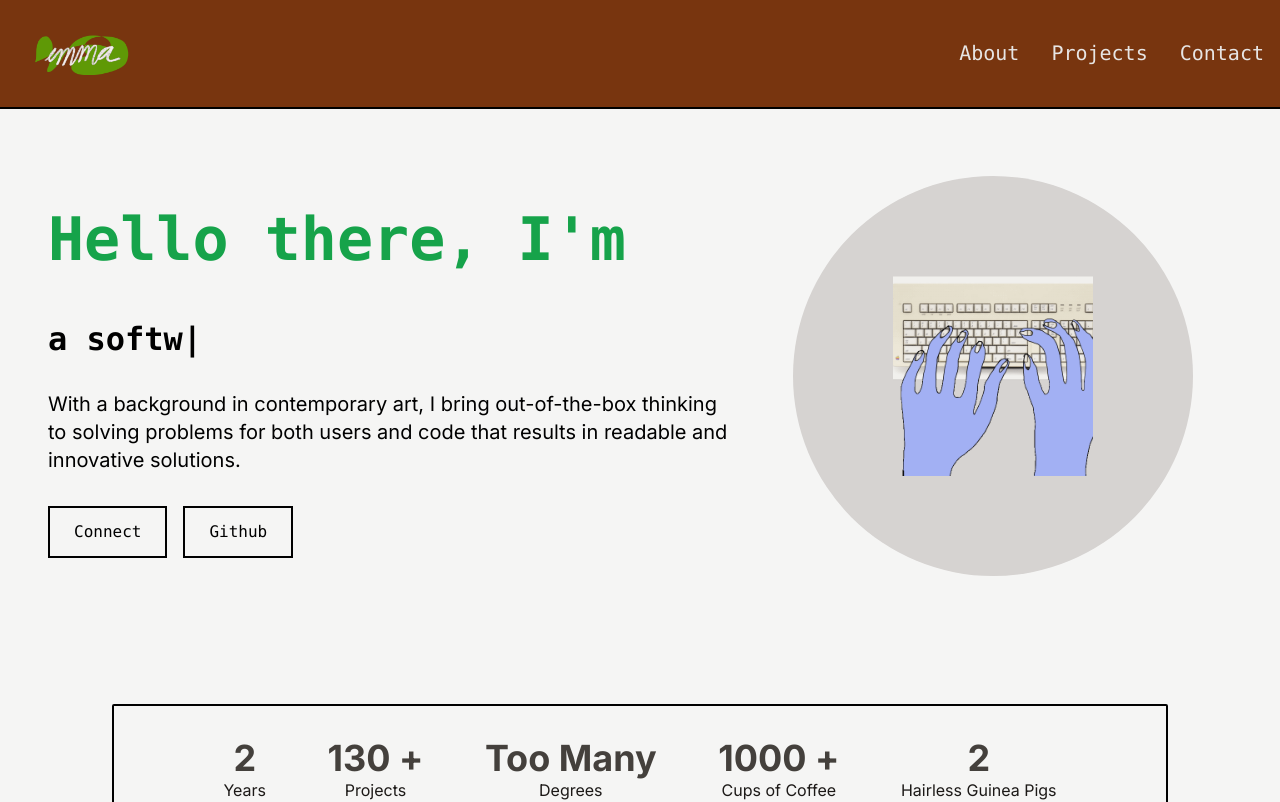
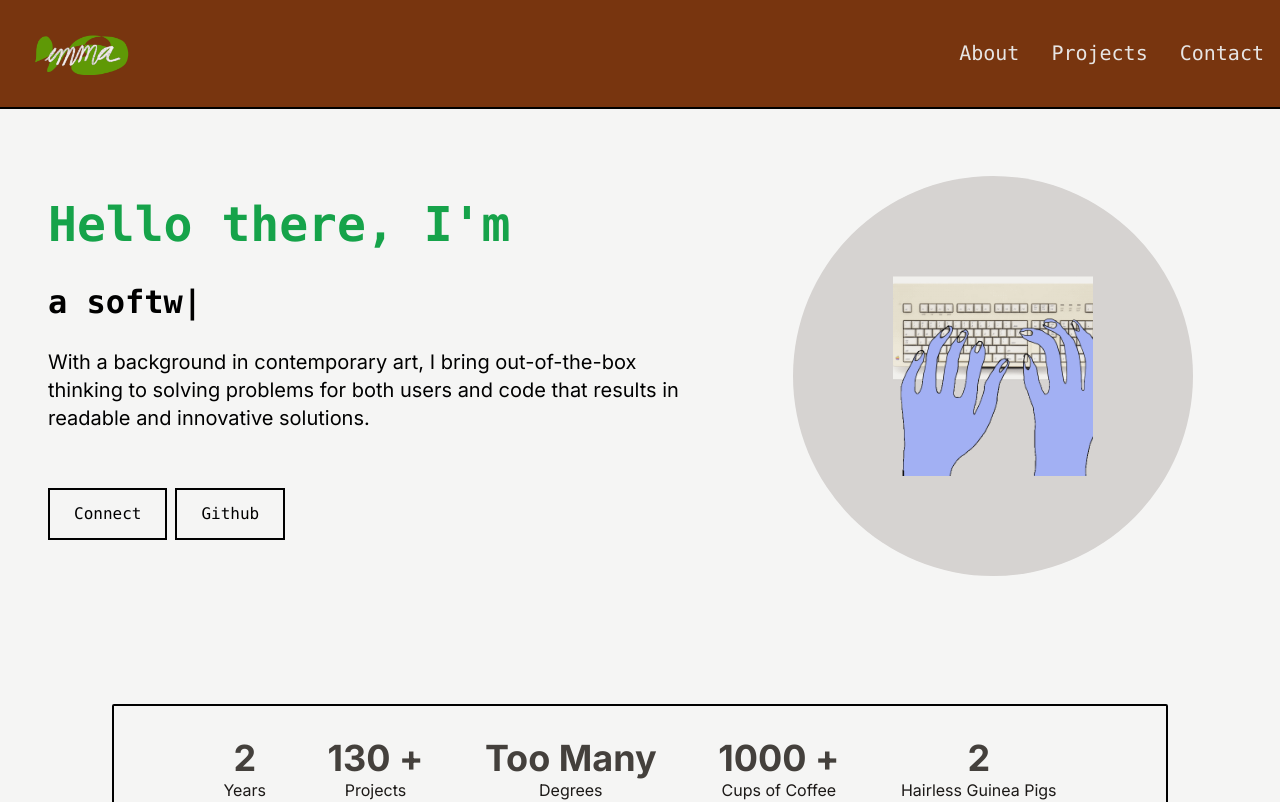
Before and after one commit to emmalgs/dev-portfolio, a Next.js app: page / in a window 1280 px wide. Shown: the top 802 px of the page. Built offline with nearby package versions, Linux system fonts and the light colour scheme.

Commit message:
Add Link component to HeroSection and adjust font size

```diff
--- a/src/app/components/HeroSection.tsx
+++ b/src/app/components/HeroSection.tsx
@@ -1,6 +1,7 @@
 "use client";
 import React from "react";
 import Image from "next/image";
+import Link from "next/link";
 import { TypeAnimation } from "react-type-animation";
 import { motion } from "framer-motion";
 
@@ -14,7 +15,7 @@ export const HeroSection = () => {
           transition={{ duration: 0.5 }}
           className="col-span-7 place-self-center text-center sm:text-left justify-self-start"
         >
-          <h1 className="mb-4 text-4xl sm:text-5xl lg:text-6xl lg:leading-normal font-extrabold font-mono">
+          <h1 className="mb-4 text-4xl sm:text-5xl lg:text-5xl lg:leading-normal font-extrabold font-mono">
             <span className="text-green-600">Hello there, I'm </span>
             <br></br>
             <TypeAnimation
@@ -32,18 +33,18 @@ export const HeroSection = () => {
               repeat={Infinity}
             />
           </h1>
-          <p className="text-base sm:text-lg mb-6 lg:text-xl">
+          <p className="text-base sm:text-lg mb-6 lg:text-xl mr-10">
             With a background in contemporary art, I bring out-of-the-box
             thinking to solving problems for both users and code that results in
             readable and innovative solutions.
           </p>
-          <div>
-            <button className="font-mono px-6 py-3 w-full sm:w-fit mr-4 bg-transparent hover:bg-blue-500 border-2 border-black hover:border-stone-800">
+          <div className="flex flex-row gap-2 py-6">
+            <Link href="#contact" className="font-mono px-6 py-3 w-full sm:w-fit mt-2 bg-transparent hover:bg-stone-800 hover:text-white border-2 border-black">
               Connect
-            </button>
-            <button className="font-mono px-6 py-3 w-full sm:w-fit mt-2 bg-transparent hover:bg-stone-800 hover:text-white border-2 border-black">
+            </Link>
+            <Link href="https://github.com/emmalgs" className="font-mono px-6 py-3 w-full sm:w-fit mt-2 bg-transparent hover:bg-stone-800 hover:text-white border-2 border-black">
               Github
-            </button>
+            </Link>
           </div>
         </motion.div>
         <motion.div
```
